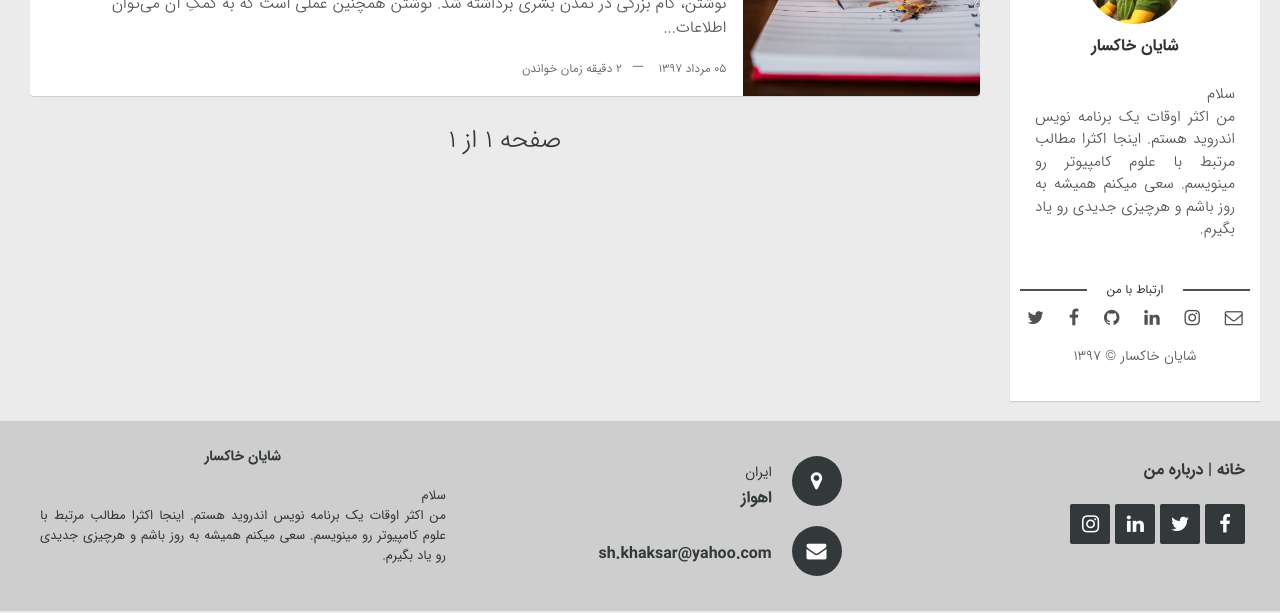
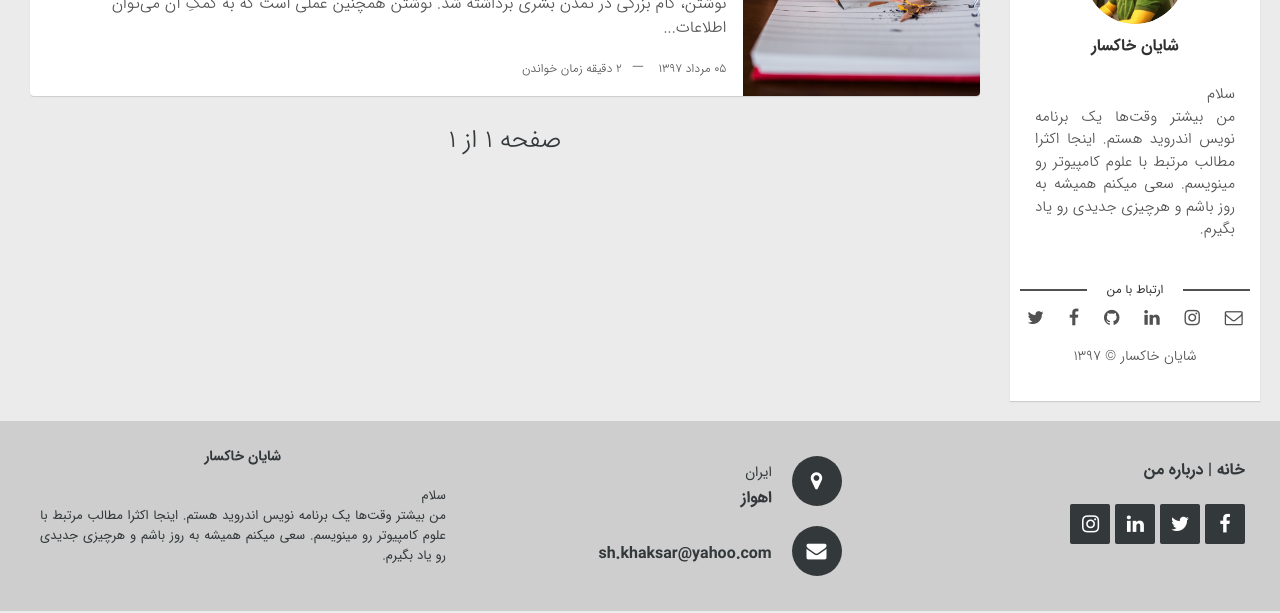
Before and after one commit to shkhaksar/fa, a Jekyll site: the page built from index.html, in a window 1280 px wide. Shown: the part 180-793 px from the top of the page. Built offline with Jekyll 4.4.1, drawn with Linux system fonts in a browser that asks for light colours; the list of posts is cut into pages by our own code.

Commit message:
/2018-07-28/ fix site config (title and desc)

```diff
--- a/_config.yml
+++ b/_config.yml
@@ -12,7 +12,7 @@ author-img: shayan-khaksar.jpg # add your photo
 author-phone: (+98) 000 000 0000
 author-country: ایران
 author-city: اهواز
-about-author: سلام<br />من اکثر اوقات یک برنامه نویس اندروید هستم. اینجا اکثرا مطالب مرتبط با علوم کامپیوتر رو مینویسم. سعی میکنم همیشه به روز باشم و هرچیزی جدیدی رو یاد بگیرم. # add description
+about-author: سلام<br />من بیشتر وقت‌ها یک برنامه نویس اندروید هستم. اینجا اکثرا مطالب مرتبط با علوم کامپیوتر رو مینویسم. سعی میکنم همیشه به روز باشم و هرچیزی جدیدی رو یاد بگیرم. # add description
 about-author-long: من اعتقاد دارم که همیشه کاری برای انجام دادن و چیز جدیدی برای یادگرفتن وجود داره. تلاش میکنم که توی هر کاری که انجام میدم بهترین باشم. اکثر اوقاتم رو به یادگیری چیز‌های جدید میگذرونم. توی زمینه‌های مختلفی مطالعه کردم  که میتونید پایین ببینیدشون.
 social-twitter: sh_khaksar # add your Twitter handle
 social-facebook: sh.khaksar # add your Facebook handle
```
